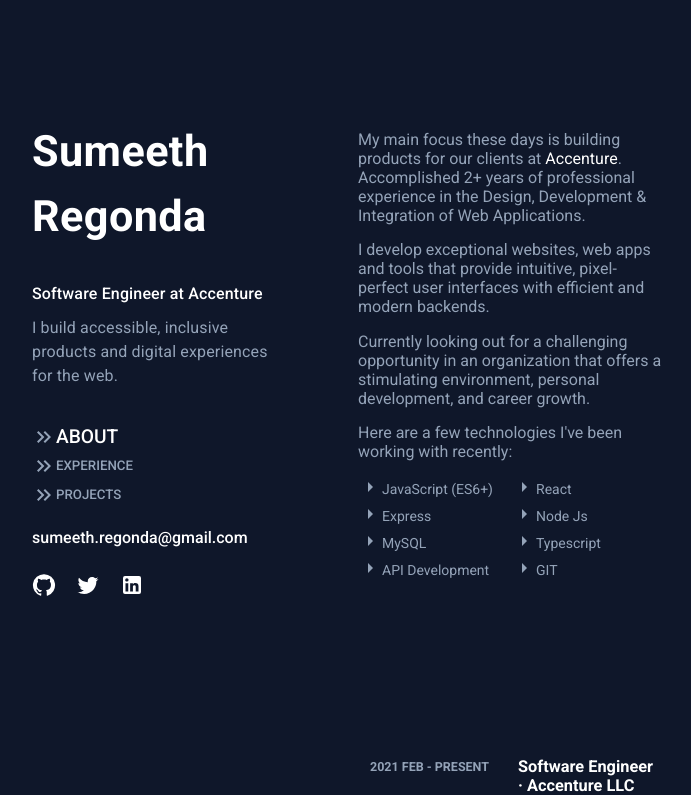
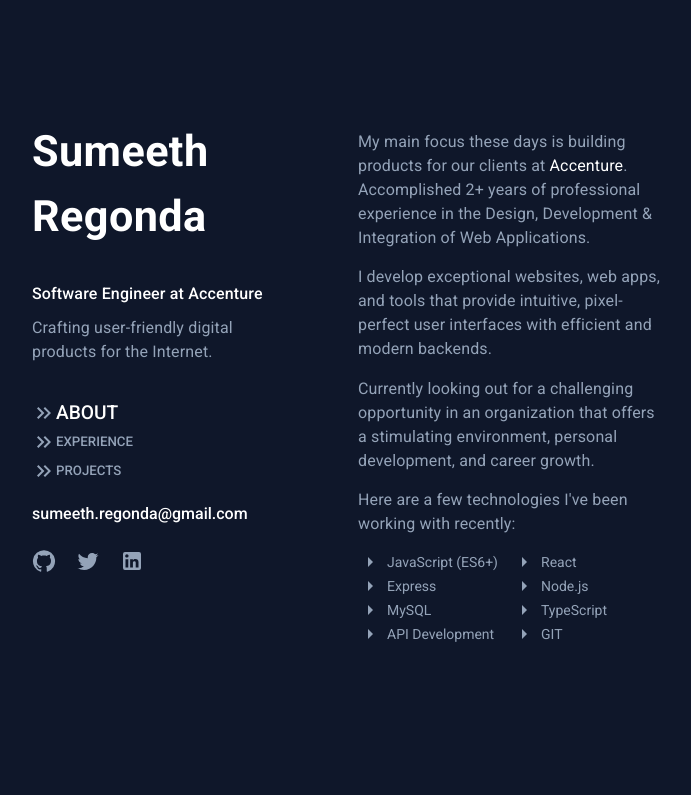
Before and after one commit to rsumeeth/portfolio-v1, a React (Vite) app: page / in a window 1280 px wide. Shown: the top 795 px of the page, without its empty margins (306-997 px from the left). Built offline with nearby package versions, Linux system fonts and the light colour scheme.

Commit message:
I have added more projects to the portfolio

```diff
--- a/src/Components/About.jsx
+++ b/src/Components/About.jsx
@@ -1,39 +1,58 @@
 import React from "react";
 import ArrowRightIcon from "@mui/icons-material/ArrowRight";
 import { Grid, Typography } from "@mui/material";
-let x = { alignItems: "center", display: "flex" };
+
+const listItemStyle = {
+  display: "flex",
+  alignItems: "center",
+};
+
+const arrowIconStyle = {
+  marginRight: "5px",
+};
+
+const technologies = [
+  "JavaScript (ES6+)",
+  "React",
+  "Express",
+  "Node.js",
+  "MySQL",
+  "TypeScript",
+  "API Development",
+  "GIT",
+];
 
 export default function About() {
   return (
-    <Grid pt={15} sx={{ wordBreak: "wordbreak" }}>
-      <div style={{ color: "#94A3B8", paddingBottom: "5%" }}>
+    <Grid pt={15}>
+      <Typography sx={{ color: "#94A3B8", paddingBottom: "5%" }}>
         My main focus these days is building products for our clients at{" "}
         <a
           style={{ color: "white", textDecoration: "none" }}
-          href="accenture.com"
+          href="https://accenture.com"
         >
           Accenture
         </a>
         . Accomplished 2+ years of professional experience in the Design,
         Development & Integration of Web Applications.
-      </div>
-      <div style={{ color: "#94A3B8", paddingBottom: "5%" }}>
-        I develop exceptional websites, web apps and tools that provide
+      </Typography>
+
+      <Typography sx={{ color: "#94A3B8", paddingBottom: "5%" }}>
+        I develop exceptional websites, web apps, and tools that provide
         intuitive, pixel-perfect user interfaces with efficient and modern
         backends.
-      </div>
-      <div style={{ color: "#94A3B8", paddingBottom: "5%" }}>
+      </Typography>
+
+      <Typography sx={{ color: "#94A3B8", paddingBottom: "5%" }}>
         Currently looking out for a challenging opportunity in an organization
         that offers a stimulating environment, personal development, and career
         growth.
-      </div>
-      <div
-        style={{
-          color: "#94A3B8",
-        }}
-      >
+      </Typography>
+
+      <Typography sx={{ color: "#94A3B8" }}>
         Here are a few technologies I've been working with recently:
-      </div>
+      </Typography>
+
       <ul
         style={{
           color: "#94A3B8",
@@ -44,54 +63,12 @@
           paddingInlineStart: "0px",
         }}
       >
-        <li style={x}>
-          <div>
-            <ArrowRightIcon />
-          </div>
-          <div>JavaScript (ES6+)</div>
-        </li>
-        <li style={x}>
-          <div>
-            <ArrowRightIcon />
-          </div>
-          <div>React</div>
-        </li>
-        <li style={x}>
-          <div>
-            <ArrowRightIcon />
-          </div>
-          <div>Express</div>
-        </li>
-        <li style={x}>
-          <div>
-            <ArrowRightIcon />
-          </div>
-          <div>Node Js</div>
-        </li>
-        <li style={x}>
-          <div>
-            <ArrowRightIcon />
-          </div>
-          <div>MySQL</div>
-        </li>
-        <li style={x}>
-          <div>
-            <ArrowRightIcon />
-          </div>
-          <div>Typescript</div>
-        </li>
-        <li style={x}>
-          <div>
-            <ArrowRightIcon />
-          </div>
-          <div>API Development</div>
-        </li>
-        <li style={x}>
-          <div>
-            <ArrowRightIcon />
-          </div>
-          <div>GIT</div>
-        </li>
+        {technologies.map((tech, index) => (
+          <li key={index} style={listItemStyle}>
+            <ArrowRightIcon sx={arrowIconStyle} />
+            {tech}
+          </li>
+        ))}
       </ul>
     </Grid>
   );
--- a/src/Components/ExperienceCard.jsx
+++ b/src/Components/ExperienceCard.jsx
@@ -44,7 +44,9 @@
         </div>
         <div>
           <div style={{ margin: "0px", padding: "0px" }}>
-            <h3 style={{ margin: "0px" }}>Software Engineer · Accenture LLC</h3>
+            <h3 style={{ margin: "0px" }}>
+              Software Engineer · Accenture Solutions Pvt Ltd
+            </h3>
           </div>
           <div style={{ color: "#94A3B8", marginBottom: "10px" }}>
             Application Development Associate
--- a/src/Components/LeftSide.jsx
+++ b/src/Components/LeftSide.jsx
@@ -6,6 +6,8 @@
 import React from "react";
 import "./Leftside.css";
 import { useSelector } from "react-redux";
+import { Link } from "react-router-dom";
+import Box from "@mui/material/Box";
 
 export default function LeftSide({ aboutRef, experienceRef, projectsRef }) {
   const activeSection = useSelector(
@@ -25,6 +27,7 @@
         paddingLeft: { xs: "40px" },
       }}
     >
+      <Box>
         <Typography
           pt={15}
           style={{
@@ -46,8 +49,7 @@
             paddingBottom: "15%",
           }}
         >
-        I build accessible, inclusive products and digital experiences for the
-        web.
+          Crafting user-friendly digital products for the Internet.
         </Typography>
 
         <a
@@ -124,24 +126,41 @@
             <h5 style={{ fontWeight: "500", margin: "0" }}>PROJECTS</h5>
           </div>
         </a>
-
+      </Box>
+      <Box>
         <div style={{ fontWeight: "500", paddingBottom: "10px" }}>
           <p>sumeeth.regonda@gmail.com</p>
         </div>
 
-      <div style={{ paddingBottom: "30px" }}>
-        <div
-          style={{
-            display: "flex",
-            maxWidth: "250px",
-            gap: "20px",
-          }}
+        <div style={{ paddingBottom: "30px", display: "flex", gap: "20px" }}>
+          <a
+            href="https://github.com/rsumeeth"
+            target="_blank"
+            rel="noopener noreferrer"
+            style={{ textDecoration: "none", color: "#94A3B8" }}
           >
             <GitHubIcon />
+          </a>
+
+          <a
+            href="https://twitter.com/sumeethofficial"
+            target="_blank"
+            rel="noopener noreferrer"
+            style={{ textDecoration: "none", color: "#94A3B8" }}
+          >
             <TwitterIcon />
+          </a>
+
+          <Link
+            to="https://www.linkedin.com/in/sumeeth-regonda/"
+            target="_blank"
+            rel="noopener noreferrer"
+            style={{ textDecoration: "none", color: "#94A3B8" }}
+          >
             <LinkedInIcon />
+          </Link>
         </div>
-      </div>
+      </Box>
     </Grid>
   );
 }
--- a/src/Components/Projects.jsx
+++ b/src/Components/Projects.jsx
@@ -6,6 +6,7 @@
 import saptagiri from "../assets/saptagiri-hospital.jpg";
 import studioniche from "../assets/studioniche.jpg";
 import moderntrendystore from "../assets/moderntrendystore.jpg";
+import ArrowOutwardIcon from "@mui/icons-material/ArrowOutward";
 
 const miniTilesStyle = {
   fontSize: "12px",
@@ -64,6 +65,11 @@
           />
         </div>
         <div>
+          <a
+            href="https://www.oakwoodinternationalschool.com"
+            style={{ textDecoration: "none", color: "white" }}
+            className="customLink"
+          >
             <h3
               style={{
                 margin: "0px",
@@ -72,7 +78,9 @@
               }}
             >
               oakwoodinternationalschool.com
+              <ArrowOutwardIcon sx={{ fontSize: "14px" }} />
             </h3>
+          </a>
           <div style={{ color: "#94A3B8", marginBottom: "10px" }}>
             Design, develop and maintain the school website.
           </div>
@@ -129,15 +137,27 @@
           />
         </div>
         <div>
-          <div style={{ margin: "0px", padding: "0px", marginBottom: "10px" }}>
-            <h3 style={{ margin: "0px" }}>moderntrendystore.com</h3>
+          <a
+            href="https://www.moderntrendystore.com"
+            style={{ textDecoration: "none", color: "white" }}
+            className="customLink"
+          >
+            <div
+              style={{ margin: "0px", padding: "0px", marginBottom: "10px" }}
+            >
+              <h3 style={{ margin: "0px" }}>
+                moderntrendystore.com
+                <ArrowOutwardIcon sx={{ fontSize: "14px" }} />
+              </h3>
+            </div>
+          </a>
+          <div style={{ color: "#94A3B8", marginBottom: "10px" }}>
+            An ecommerce store built on Shopify.
           </div>
           <div style={{ color: "#94A3B8", marginBottom: "10px" }}>
-            Built out a static website for a local hospital.
-          </div>
-          <div style={{ color: "#94A3B8", marginBottom: "10px" }}>
-            Built and setup the website from scratch with HTML, CSS, Javascript
-            and Bootstrap.
+            Built and setup the store from scratch with using Shopify and
+            developed on top of default theme and promoted on Facebook &
+            Pinterest for brand building.
           </div>
 
           <div>
@@ -151,61 +171,8 @@
                 padding: "0px",
               }}
             >
-              <li style={miniTilesStyle}>HTML</li>
-              <li style={miniTilesStyle}>CSS</li>
-              <li style={miniTilesStyle}>Javascript</li>
-              <li style={miniTilesStyle}>Bootstrap</li>
-            </ul>
-          </div>
-        </div>
-      </Box>
-      <Box sx={largeTile}>
-        <div
-          style={{
-            color: "#94A3B8",
-            marginTop: "0px",
-            padding: " 2px",
-            fontSize: "12.5px",
-          }}
-        >
-          <img
-            src={saptagiri}
-            alt="oakwood international school"
-            width={120}
-            style={{
-              borderRadius: "5px",
-              border: "2px solid white",
-              marginTop: "5px",
-            }}
-          />
-        </div>
-        <div>
-          <div style={{ margin: "0px", padding: "0px", marginBottom: "10px" }}>
-            <h3 style={{ margin: "0px" }}>saptagirihospital.com</h3>
-          </div>
-          <div style={{ color: "#94A3B8", marginBottom: "10px" }}>
-            Built out a static website for a local hospital.
-          </div>
-          <div style={{ color: "#94A3B8", marginBottom: "10px" }}>
-            Built and setup the website from scratch with HTML, CSS, Javascript
-            and Bootstrap.
-          </div>
-
-          <div>
-            <ul
-              style={{
-                listStyle: "none",
-                display: "flex",
-                flexWrap: "wrap",
-                gap: "5px",
-                margin: "0px, 10px, 10px, 0px",
-                padding: "0px",
-              }}
-            >
-              <li style={miniTilesStyle}>HTML</li>
-              <li style={miniTilesStyle}>CSS</li>
-              <li style={miniTilesStyle}>Javascript</li>
-              <li style={miniTilesStyle}>Bootstrap</li>
+              <li style={miniTilesStyle}>Shopify</li>
+              <li style={miniTilesStyle}>Tailwind</li>
             </ul>
           </div>
         </div>
@@ -222,7 +189,7 @@
           >
             <img
               src={studioniche}
-              alt="oakwood international school"
+              alt="studio niche"
               width={120}
               style={{
                 borderRadius: "5px",
@@ -233,15 +200,87 @@
           </div>
         </div>
         <div>
-          <div style={{ margin: "0px", padding: "0px", marginBottom: "10px" }}>
-            <h3 style={{ margin: "0px" }}>studio-niche.in</h3>
+          <a
+            href="https://www.studio-niche.in"
+            style={{ textDecoration: "none", color: "white" }}
+            className="customLink"
+          >
+            <div
+              style={{ margin: "0px", padding: "0px", marginBottom: "10px" }}
+            >
+              <h3 style={{ margin: "0px" }}>
+                studio-niche.in
+                <ArrowOutwardIcon sx={{ fontSize: "14px" }} />
+              </h3>
+            </div>
+          </a>
+          <div style={{ color: "#94A3B8", marginBottom: "10px" }}>
+            Developement of an architecture portfolio website built on top of
+            WordPress.
           </div>
           <div style={{ color: "#94A3B8", marginBottom: "10px" }}>
-            Built out a static website for a local hospital.
+            Featuring the work of an accomplished architect based in India.
+          </div>
+
+          <div>
+            <ul
+              style={{
+                listStyle: "none",
+                display: "flex",
+                flexWrap: "wrap",
+                gap: "5px",
+                margin: "0px, 10px, 10px, 0px",
+                padding: "0px",
+              }}
+            >
+              <li style={miniTilesStyle}>Wordpress</li>
+              <li style={miniTilesStyle}>Tailwind</li>
+              <li style={miniTilesStyle}>MySQL</li>
+            </ul>
+          </div>
+        </div>
+      </Box>
+      <Box sx={largeTile}>
+        <div
+          style={{
+            color: "#94A3B8",
+            marginTop: "0px",
+            padding: " 2px",
+            fontSize: "12.5px",
+          }}
+        >
+          <img
+            src={saptagiri}
+            alt="saptagirihospital"
+            width={120}
+            style={{
+              borderRadius: "5px",
+              border: "2px solid white",
+              marginTop: "5px",
+            }}
+          />
+        </div>
+        <div>
+          <a
+            href="https://www.saptagirihospital.com"
+            style={{ textDecoration: "none", color: "white" }}
+            className="customLink"
+          >
+            <div
+              style={{ margin: "0px", padding: "0px", marginBottom: "10px" }}
+            >
+              <h3 style={{ margin: "0px" }}>
+                saptagirihospital.com
+                <ArrowOutwardIcon sx={{ fontSize: "14px" }} />
+              </h3>
+            </div>
+          </a>
+          <div style={{ color: "#94A3B8", marginBottom: "10px" }}>
+            Built out a static website for a hospital in Hyderabad.
           </div>
           <div style={{ color: "#94A3B8", marginBottom: "10px" }}>
-            Built and setup the website from scratch with HTML, CSS, Javascript
-            and Bootstrap.
+            Developed the website from scratch with HTML, CSS, Javascript and
+            Bootstrap.
           </div>
 
           <div>
```
Lines whose indentation alone changed are shown as unchanged.
